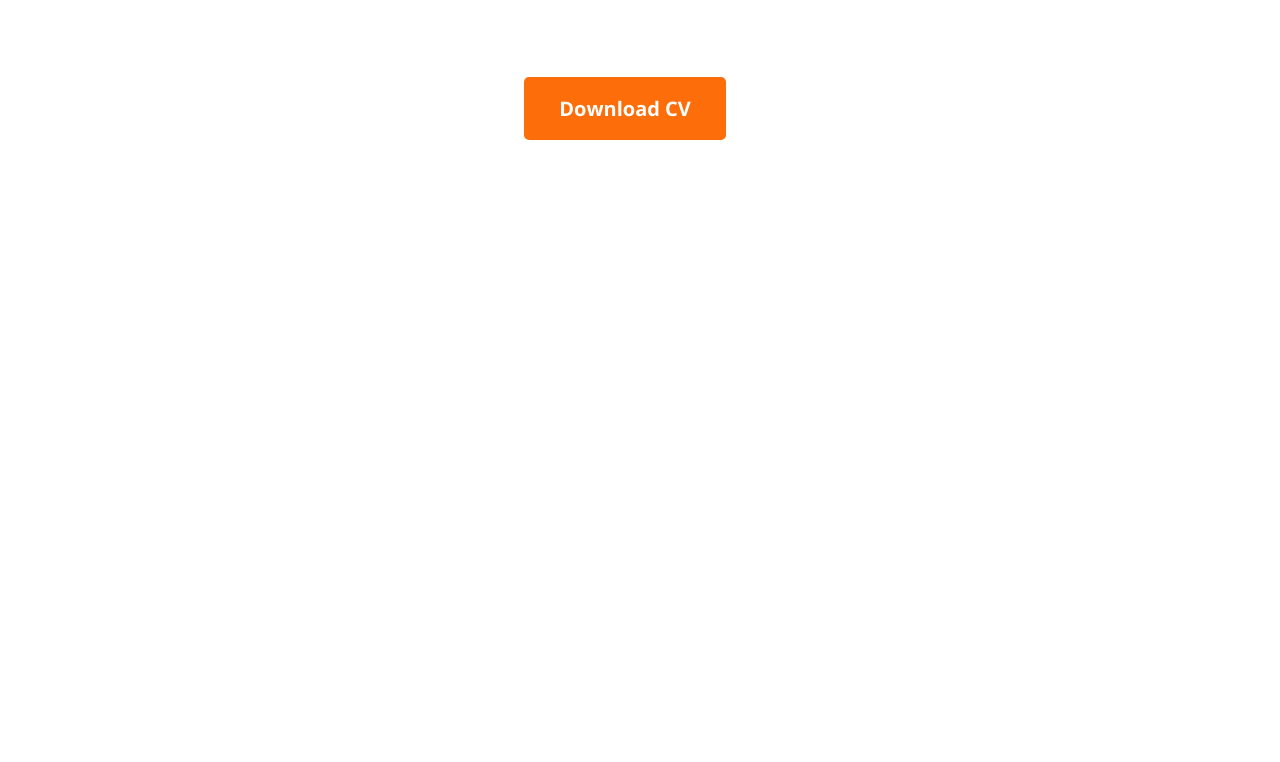
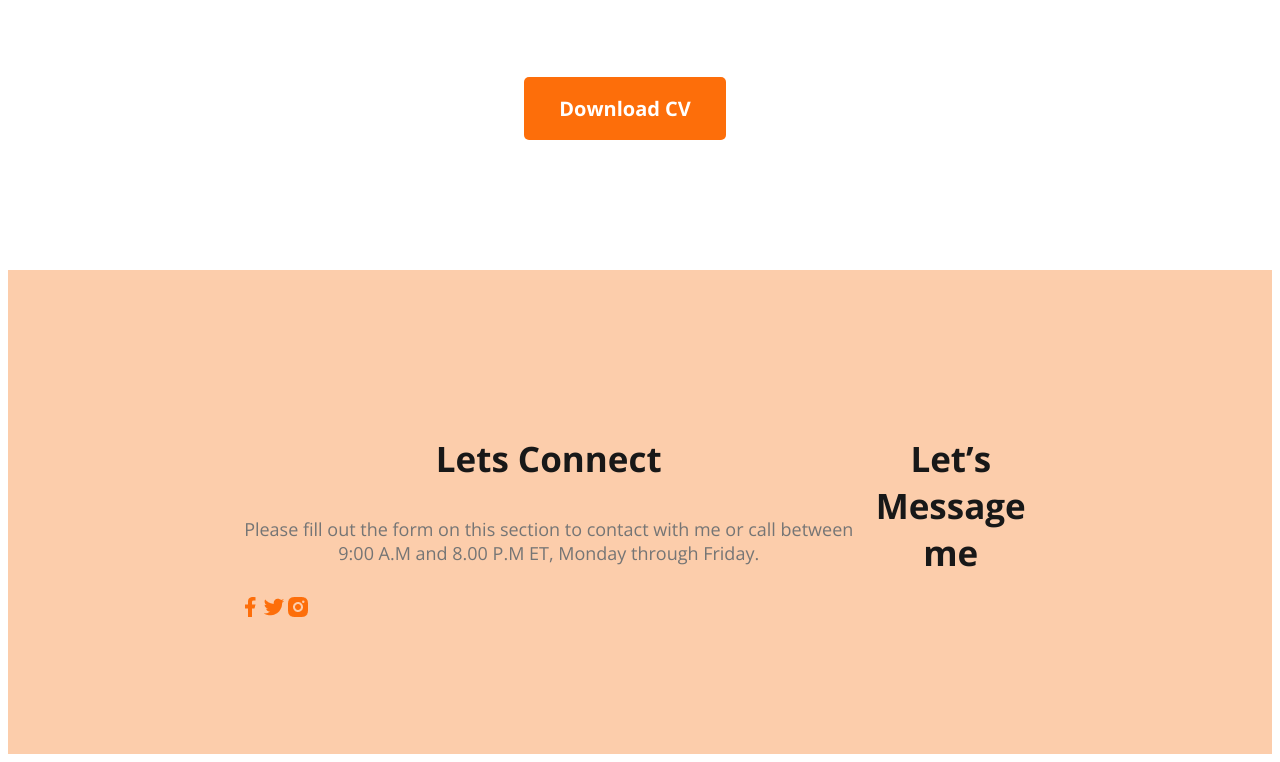
Before and after one commit to snehashisroyofficial/webdeveloper-portfolio, a plain HTML site: page index.html in a window 1280 px wide. Shown: the part 3200-3962 px from the top of the page. Before the commit the page ends 3470 px from the top, so only its background shows below. Drawn offline with nearby package versions, Linux system fonts and the light colour scheme.

Commit message:
basic footer

```diff
--- a/index.html
+++ b/index.html
@@ -206,6 +206,22 @@
       </section>
     </main>
 
-    <footer></footer>
+    <footer class="footer-container">
+      <div class="footer-column">
+        <h3 class="section-title">Lets Connect</h3>
+        <p class="section-description">
+          Please fill out the form on this section to contact with me or call
+          between 9:00 A.M and 8.00 P.M ET, Monday through Friday.
+        </p>
+        <div class="social-links">
+          <a href=""><img src="/images/icons/facebook.png" alt="" /></a
+          ><a href=""><img src="/images/icons/twitter.png" alt="" /></a
+          ><a href=""><img src="/images/icons/insta.png" alt="" /></a>
+        </div>
+      </div>
+      <div class="footer-column">
+        <h3 class="section-title">Let’s Message me</h3>
+      </div>
+    </footer>
   </body>
 </html>
--- a/porfolio.css
+++ b/porfolio.css
@@ -202,3 +202,12 @@ main section {
   text-align: center;
   margin-top: 50px;
 }
+
+/* footer section  */
+
+.footer-container {
+  display: flex;
+  padding: 130px 230px;
+  margin-top: 113px;
+  background-color: #fccdab;
+}
```
